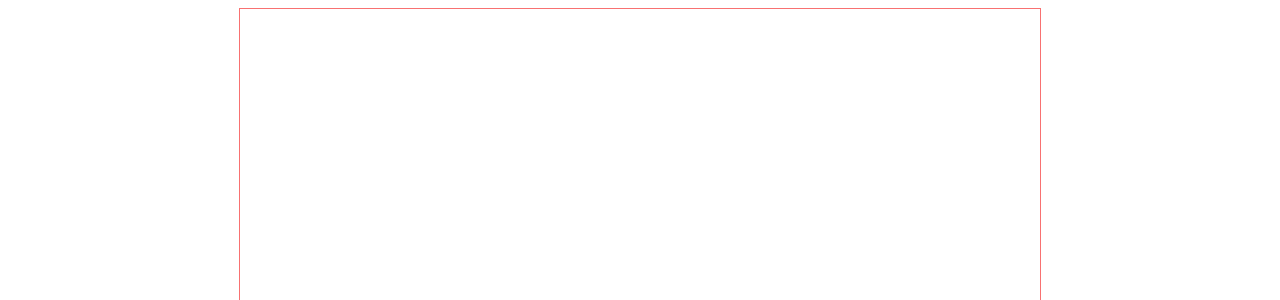
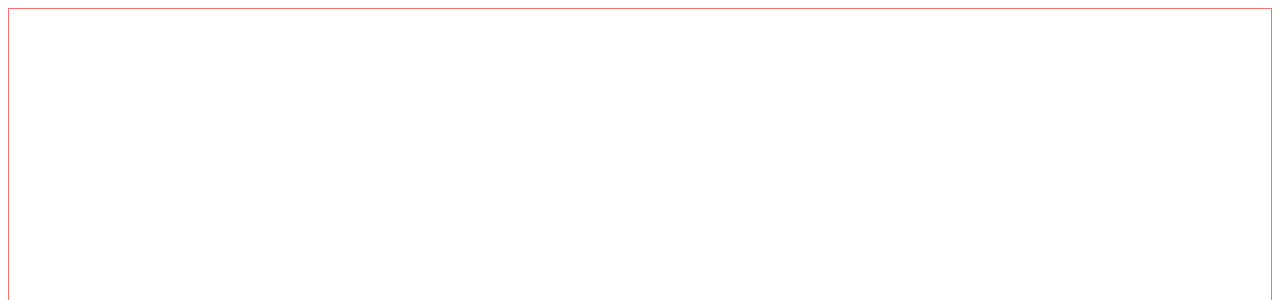
Before and after one commit to Debbl/svg-drawing, a React (Vite) app: page / in a window 1280 px wide. Shown: the top 300 px of the page. Built offline with nearby package versions, Linux system fonts and the light colour scheme.

Commit message:
feat: use unocss attributify

```diff
--- a/package.json
+++ b/package.json
@@ -28,6 +28,8 @@
     "@typescript-eslint/eslint-plugin": "^6.2.0",
     "@typescript-eslint/parser": "^6.2.0",
     "@unocss/eslint-config": "^0.54.0",
+    "@unocss/preset-attributify": "^0.54.0",
+    "@unocss/transformer-attributify-jsx": "^0.54.0",
     "@vitejs/plugin-react": "^4.0.3",
     "eslint": "^8.46.0",
     "eslint-plugin-react-hooks": "^4.6.0",
--- a/src/components/SvgCanvas.tsx
+++ b/src/components/SvgCanvas.tsx
@@ -118,7 +118,7 @@ const SvgCanvas: React.FC<Props> = (props) => {
   }
 
   return (
-    <div className="relative full">
+    <div relative full>
       <svg {...svgAttrs} ref={svgRef} onMouseDown={(e) => onMouseDown(e)}>
         <rect {...bgReactAttr} />
         <g mask="url(#brush)">
--- a/src/pages/Index.tsx
+++ b/src/pages/Index.tsx
@@ -3,8 +3,8 @@ import SvgCanvas from "../components/SvgCanvas";
 
 const Index: React.FC = () => {
   return (
-    <div className="text-center">
-      <div className="border border-red border-solid inline-block">
+    <div text-center>
+      <div border="~ red solid" inline-block>
         <SvgCanvas height={600} width={800} />
       </div>
     </div>
--- /dev/null
+++ b/src/shims.d.ts
@@ -0,0 +1,7 @@
+import type { AttributifyAttributes } from "@unocss/preset-attributify";
+
+declare module "react" {
+  interface HTMLAttributes<T> extends AttributifyAttributes {
+    full?: string | boolean | undefined;
+  }
+}
--- a/uno.config.ts
+++ b/uno.config.ts
@@ -1,5 +1,12 @@
-import { defineConfig } from "unocss";
+import {
+  defineConfig,
+  presetAttributify,
+  presetUno,
+  transformerAttributifyJsx,
+} from "unocss";
 
 export default defineConfig({
   shortcuts: [["full", "w-full h-full"]],
+  presets: [presetUno(), presetAttributify()],
+  transformers: [transformerAttributifyJsx()],
 });
```
Also changed, not shown: .eslintrc.cjs, 1 other file (tests, documents, lock files or other folders).
